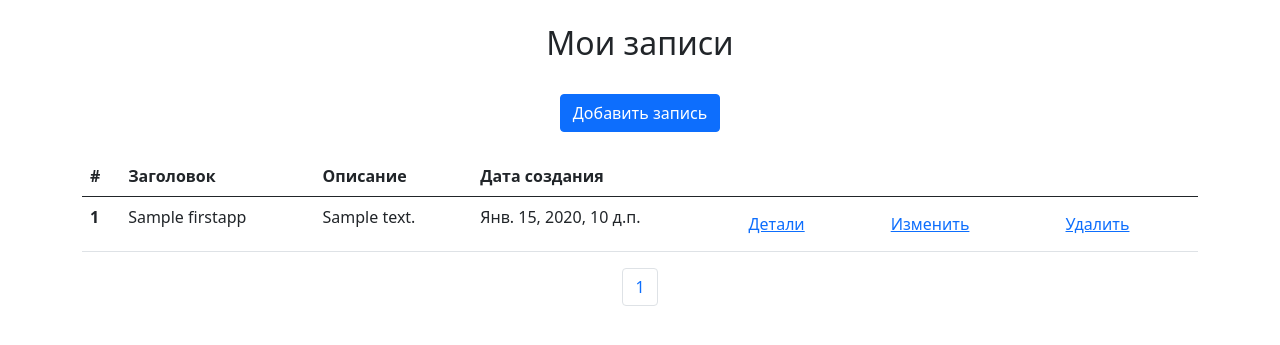
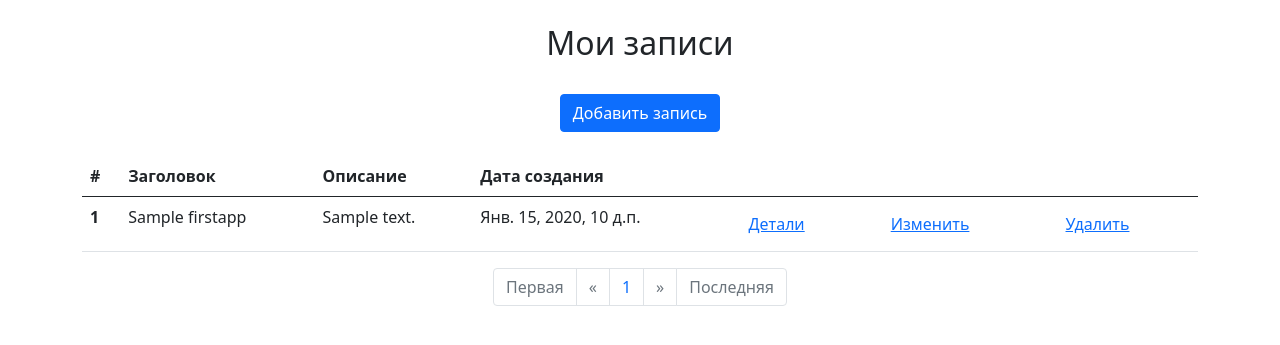
Before and after one commit to blightn/hello-world, a Django app: page /list/ in a window 1280 px wide. Shown: the top 345 px of the page. Run offline with Django 3.2, Linux system fonts and the light colour scheme; tables that the repository leaves empty hold one stand-in row (values such as "Sample post").

Commit message:
paginating fix

```diff
--- a/mytest/templates/firstapp/list.html
+++ b/mytest/templates/firstapp/list.html
@@ -53,32 +53,23 @@
                 {% if page_obj.has_previous %}
                     <li class="page-item"><a class="page-link" href="?page=1">Первая</a></li>
                     <li class="page-item"><a class="page-link" href="?page={{ page_obj.previous_page_number }}">&laquo;</a></li>
+                {% else %}
+                    <li class="page-item disabled"><a class="page-link" href="#">Первая</a></li>
+                    <li class="page-item disabled"><a class="page-link" href="#">&laquo;</a></li>
                 {% endif %}
                 <li class="page-item"><a class="page-link" href="?page={{ page_obj.number }}">{{ page_obj.number }}</a></li>
-                <!--
-                {% if page_obj.paginator.num_pages > 10 %}
-                    <li class="page-item"><a class="page-link" href="?page={{ page_obj.number }}">{{ page_obj.number }}</a></li>
-                {% endif %}
-                {% if page_obj.paginator.num_pages > 20 %}
-                    <li class="page-item"><a class="page-link" href="?page={{ page_obj.number }}">{{ page_obj.number }}</a></li>
-                {% endif %}
-                -->
                 {% if page_obj.has_next %}
                     <li class="page-item"><a class="page-link" href="?page={{ page_obj.next_page_number }}">&raquo;</a></li>
                     <li class="page-item"><a class="page-link" href="?page={{ page_obj.paginator.num_pages }}">Последняя</a></li>
+                {% else %}
+                    <li class="page-item disabled"><a class="page-link" href="#">&raquo;</a></li>
+                    <li class="page-item disabled"><a class="page-link" href="#">Последняя</a></li>
                 {% endif %}
             </ul>
         </nav>
 	{% else %}
         <p>У вас нет записей</p>
 	{% endif %}
-
-    <!--
-    <br>
-    {% for test in page_obj %}
-        {{test.title}}<br>
-    {% endfor %}
-    -->
     <br>
 </div>
 {% endblock %}
```
